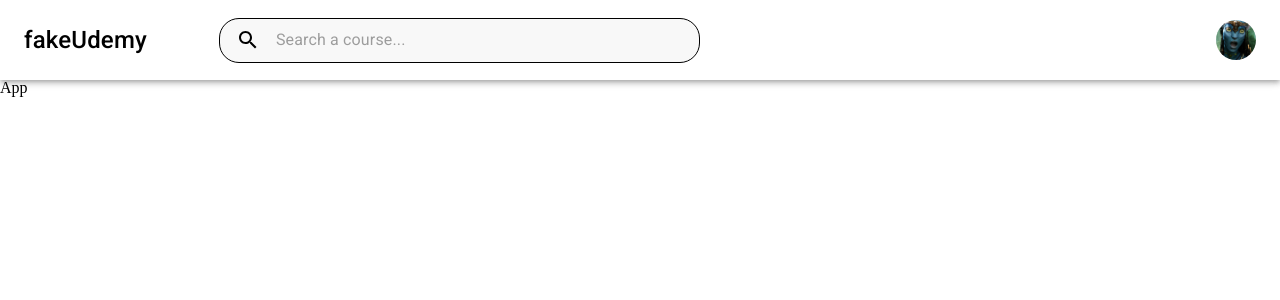
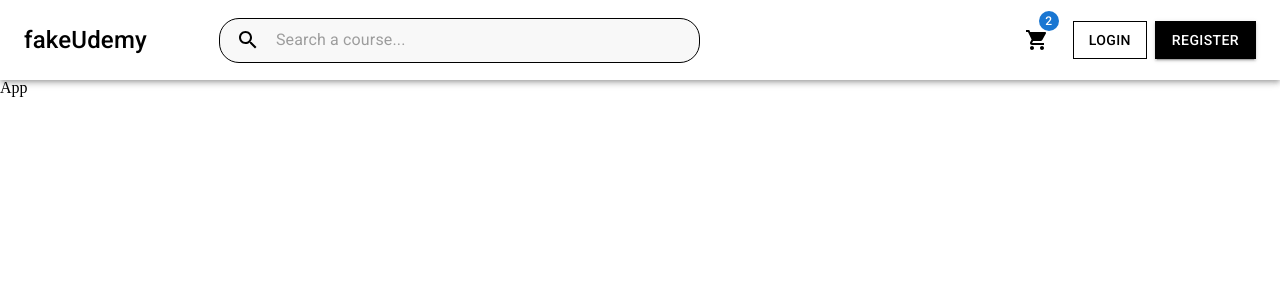
Before and after one commit to dkveil/pseudo-udemy-project, a React (Create React App) app in the folder client/: page / in a window 1280 px wide. Shown: the top 300 px of the page. Built offline with nearby package versions, Linux system fonts and the light colour scheme; no server answers.

Commit message:
Rwd header

```diff
--- a/client/src/components/Header/Header.tsx
+++ b/client/src/components/Header/Header.tsx
@@ -9,10 +9,14 @@ import Menu from '@mui/material/Menu';
 import MenuItem from '@mui/material/MenuItem';
 import ShoppingCartIcon from '@mui/icons-material/ShoppingCart';
 import Badge from '@mui/material/Badge'
+import useWindowDimensions from './../../hooks/useWindowDimensions.hook';
+import { size } from '../../utils/media';
+import MenuIcon from '@mui/icons-material/Menu';
 
 const Header = () => {
 
     const { user } = useStoreContext()
+    const { width: windowWidth } = useWindowDimensions()
     const [anchorElUser, setAnchorElUser] = React.useState<null | HTMLElement>(null);
 
     const handleOpenUserMenu = (event: React.MouseEvent<HTMLElement>) => {
@@ -24,10 +28,8 @@ const Header = () => {
         setAnchorElUser(null);
     };
 
-    return (
-        <AppBar position='static'>
-            <Container maxWidth="xl" sx={{height: 'inherit'}}>
-                <Toolbar disableGutters>
+    const desktopToolbar = (
+        <>
             <Typography
                 variant="h6"
                 noWrap
@@ -36,7 +38,6 @@ const Header = () => {
                 href="/"
                 sx={{
                     display: {
-                                xs: 'none',
                         sm: 'block'
                     },
                     textDecoration: 'none',
@@ -59,9 +60,9 @@ const Header = () => {
                 />
             </Search>
             <Box sx={{flexGrow: 1}} />
-                    <Box sx={{minWidth: '300px', display: 'flex', justifyContent: 'flex-end'}}>
-
-                        {Boolean(user) ? (
+            <Box sx={{minWidth: '300px', display: 'flex', justifyContent: 'flex-end', gap: 1}}>
+            {Boolean(user) ?
+            (
                 <>
                     <Tooltip title="Open settings">
                     <IconButton sx={{padding: 0}} onClick={handleOpenUserMenu}>
@@ -91,17 +92,96 @@ const Header = () => {
                 </>
             ) : (
                 <>
-                                <Badge badgeContent={2}>
-                                    <IconButton sx={{padding: 0}}>
+                    <Badge badgeContent={2} color='primary'>
+                        <IconButton sx={{padding: 0}} size="large">
                             <ShoppingCartIcon sx={{color: 'black'}}/>
                         </IconButton>
                     </Badge>
                     <Button variant="outlined" sx={{ml: 2}}>Login</Button>
-                                <Button variant="contained" sx={{ml: 2}}>Register</Button>
+                    <Button variant="contained">Register</Button>
                 </>
             )}
+            </Box>
+        </>
+    )
 
+
+
+
+    const mobileToolbar = (
+        <>
+            <Box sx={{flexGrow: 1}}>
+                <IconButton size="medium" onClick={handleOpenUserMenu}>
+                    <MenuIcon sx={{color: 'black'}}/>
+                </IconButton>
+                <Menu
+                    sx={{ mt: '45px' }}
+                    id="menu-appbar"
+                    anchorEl={anchorElUser}
+                    anchorOrigin={{
+                        vertical: 'top',
+                        horizontal: 'right',
+                    }}
+                    keepMounted
+                    transformOrigin={{
+                        vertical: 'top',
+                        horizontal: 'right',
+                    }}
+                    open={Boolean(anchorElUser)}
+                    onClose={handleCloseUserMenu}
+                >
+                    {Boolean(user) ? (
+                        <MenuItem onClick={handleCloseUserMenu}>
+                            <Typography textAlign="center">Log out</Typography>
+                        </MenuItem>
+                    ) : (
+                        <>
+                            <MenuItem onClick={handleCloseUserMenu}>
+                                <Typography textAlign="center">Log in</Typography>
+                            </MenuItem>
+                            <MenuItem onClick={handleCloseUserMenu}>
+                                <Typography textAlign="center">Register</Typography>
+                            </MenuItem>
+                        </>
+                    )}
+                </Menu>
             </Box>
+            <Typography
+            variant="h6"
+                noWrap
+                color="black"
+                component="a"
+                href="/"
+                sx={{
+                    display: 'block',
+                    textAlign: 'center',
+                    textDecoration: 'none',
+                    color: 'black',
+                    fontSize: '28px',
+                    flexGrow: 2
+                }}
+            >
+                fakeUdemy
+            </Typography>
+            <Box sx={{flexGrow: 1, display: 'flex', justifyContent: 'flex-end', gap: 1}}>
+                <IconButton sx={{padding: 0}} size="medium">
+                    <SearchIcon sx={{color: 'black'}}/>
+                </IconButton>
+                <Badge badgeContent={3} color='primary'>
+                    <IconButton sx={{padding: 0}} size="large">
+                        <ShoppingCartIcon sx={{color: 'black'}}/>
+                    </IconButton>
+                </Badge>
+            </Box>
+
+        </>
+    )
+
+    return (
+        <AppBar position='static'>
+            <Container maxWidth="xl" sx={{height: 'inherit'}}>
+                <Toolbar disableGutters>
+                    {windowWidth >= size.DESKTOP ? desktopToolbar : mobileToolbar}
                 </Toolbar>
             </Container>
         </AppBar>
--- a/client/src/context/StoreProvider.tsx
+++ b/client/src/context/StoreProvider.tsx
@@ -16,7 +16,7 @@ interface IStoreProvider { children: React.ReactNode }
 
 const StoreProvider = ({children}: IStoreProvider) => {
     const [courses, setCourses] = React.useState([])
-    const [user, setUser] = React.useState(true)
+    const [user, setUser] = React.useState(null)
 
     const fetchData = async () => {
         const { data } = await request.get('./courses');
```
Lines whose indentation alone changed are shown as unchanged.
